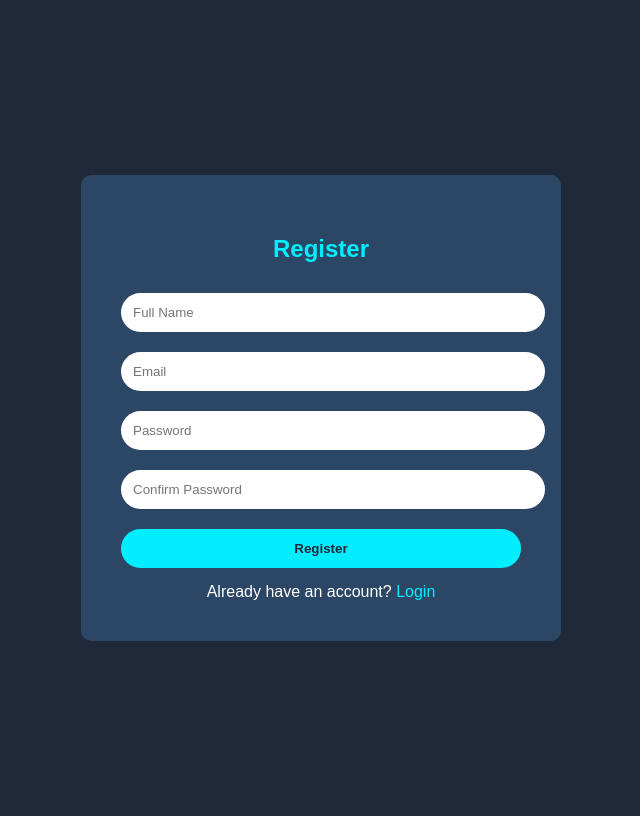
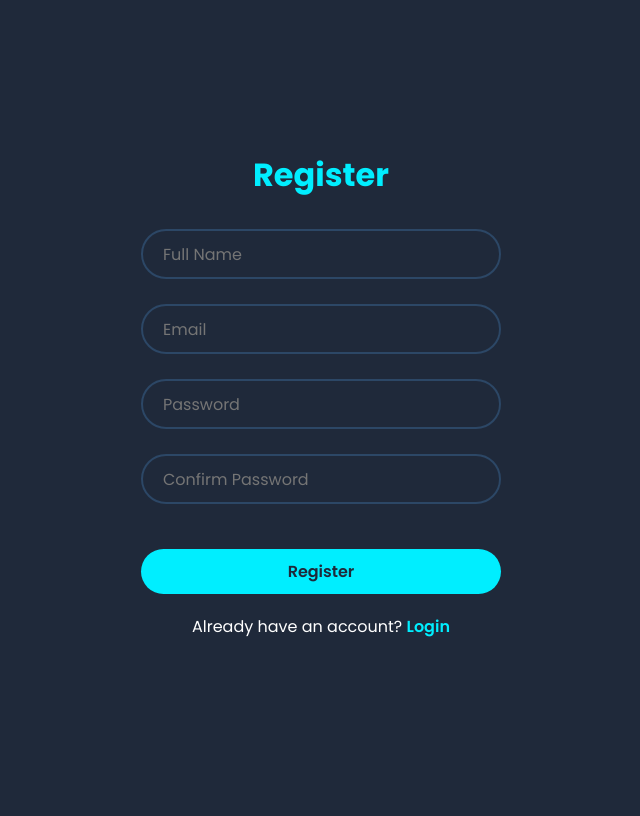
Before and after one commit to p-mubasshir-khan/estate-hub, a PHP site: page /register.php in a window 1280 px wide. Shown: the whole page, without its empty margins (319-959 px from the left). After the commit the page ends 637 px from the top, so only its background shows below. Run offline with PHP 8.4, Linux system fonts and the light colour scheme.

Commit message:
Refactor styles in register.php for improved design
Updated styles for the registration page, including new font and layout adjustments.

```diff
--- a/register.php
+++ b/register.php
@@ -63,67 +63,213 @@ if ($_SERVER['REQUEST_METHOD'] === 'POST') {
     <meta charset="UTF-8">
     <meta name="viewport" content="width=device-width, initial-scale=1.0">
     <title>Register - Estate Hub</title>
-    <style>
+        <style>
+        @import url('https://fonts.googleapis.com/css2?family=Poppins:wght@300;400;500;600;700;800;900&display=swap');
+
+        * {
+            margin: 0;
+            padding: 0;
+            box-sizing: border-box;
+            font-family: 'Poppins', sans-serif;
+        }
+
         body {
             display: flex;
             justify-content: center;
             align-items: center;
             min-height: 100vh;
             background: #1f293a;
-            font-family: Arial, sans-serif;
         }
 
-        .box {
+        .container {
+            position: relative;
             width: 400px;
+            height: 600px;
+            display: flex;
+            justify-content: center;
+            align-items: center;
+        }
+
+        .container span {
+            position: absolute;
             background: #2c4766;
-            padding: 40px;
-            border-radius: 10px;
+            border-radius: 8px;
+        }
+
+        /* Top border */
+        .container span:nth-child(1) {
+            top: 0;
+            left: 0;
+            width: 400px;
+            height: 6px;
+            background: linear-gradient(90deg, #2c4766, #0ef, #2c4766);
+            background-size: 200% 100%;
+            animation: flow 2s linear infinite;
+        }
+
+        /* Right border */
+        .container span:nth-child(2) {
+            top: 0;
+            right: 0;
+            width: 6px;
+            height: 600px;
+            background: linear-gradient(180deg, #2c4766, #0ef, #2c4766);
+            background-size: 100% 200%;
+            animation: flow 2s linear infinite;
+            animation-delay: 0.5s;
+        }
+
+        /* Bottom border */
+        .container span:nth-child(3) {
+            bottom: 0;
+            right: 0;
+            width: 400px;
+            height: 6px;
+            background: linear-gradient(90deg, #2c4766, #0ef, #2c4766);
+            background-size: 200% 100%;
+            animation: flow 2s linear infinite;
+            animation-delay: 1s;
+        }
+
+        /* Left border */
+        .container span:nth-child(4) {
+            bottom: 0;
+            left: 0;
+            width: 6px;
+            height: 600px;
+            background: linear-gradient(180deg, #2c4766, #0ef, #2c4766);
+            background-size: 100% 200%;
+            animation: flow 2s linear infinite;
+            animation-delay: 1.5s;
+        }
+
+        @keyframes flow {
+            0% {
+                background-position: 0% 0%;
+                box-shadow: 0 0 10px #0ef,
+                           0 0 20px #0ef,
+                           0 0 40px #0ef;
+            }
+            50% {
+                background-position: 100% 0%;
+                box-shadow: 0 0 20px #0ef,
+                           0 0 40px #0ef,
+                           0 0 60px #0ef;
+            }
+            100% {
+                background-position: 0% 0%;
+                box-shadow: 0 0 10px #0ef,
+                           0 0 20px #0ef,
+                           0 0 40px #0ef;
+            }
+        }
+
+        .register-box {
+            position: absolute;
+            width: 400px;
+            z-index: 1;
+        }
+
+        form {
+            width: 100%;
+            padding: 0 50px;
         }
 
         h2 {
+            font-size: 2em;
             color: #0ef;
             text-align: center;
             margin-bottom: 30px;
         }
 
         .input-box {
-            margin-bottom: 20px;
+            position: relative;
+            margin: 25px 0;
         }
 
         input {
             width: 100%;
-            padding: 12px;
-            border-radius: 25px;
-            border: none;
+            height: 50px;
+            background: transparent;
+            border: 2px solid #2c4766;
             outline: none;
+            border-radius: 40px;
+            font-size: 1em;
+            color: #fff;
+            padding: 0 20px;
+            transition: .5s ease;
+        }
+
+        input:focus,
+        input:valid {
+            border-color: #0ef;
+        }
+
+        label {
+            position: absolute;
+            top: 50%;
+            left: 20px;
+            transform: translateY(-50%);
+            font-size: 1em;
+            color: #fff;
+            pointer-events: none;
+            transition: .5s ease;
+        }
+
+        input:focus~label,
+        input:valid~label {
+            top: 1px;
+            font-size: .8em;
+            background: #1f293a;
+            padding: 0 6px;
+            color: #0ef;
         }
 
         .btn {
             width: 100%;
-            padding: 12px;
-            border-radius: 25px;
+            height: 45px;
+            background: #0ef;
             border: none;
-            background: #0ef;
+            outline: none;
+            border-radius: 40px;
+            cursor: pointer;
+            font-size: 1em;
             color: #1f293a;
-            font-weight: bold;
-            cursor: pointer;
-        }
-
-        .error {
-            color: #ff4d4d;
-            margin-bottom: 15px;
-            text-align: center;
+            font-weight: 600;
+            margin-top: 20px;
         }
 
         .login-link {
+            margin: 20px 0 10px;
             text-align: center;
-            margin-top: 15px;
             color: #fff;
         }
 
         .login-link a {
+            font-size: 1em;
             color: #0ef;
             text-decoration: none;
+            font-weight: 600;
+        }
+
+        .error-message {
+            color: #ff3333;
+            text-align: center;
+            margin-bottom: 20px;
+            font-size: 0.9em;
+            background: rgba(255, 51, 51, 0.1);
+            padding: 10px;
+            border-radius: 20px;
+        }
+
+        .success-message {
+            color: #00ff00;
+            text-align: center;
+            margin-bottom: 20px;
+            font-size: 0.9em;
+            background: rgba(0, 255, 0, 0.1);
+            padding: 10px;
+            border-radius: 20px;
         }
     </style>
 </head>
```
